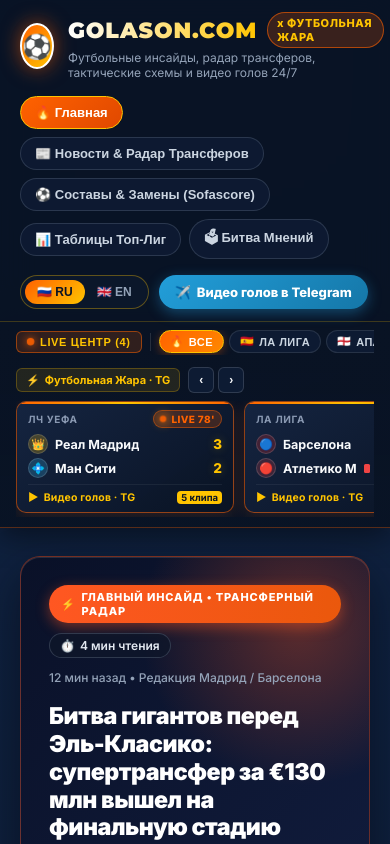
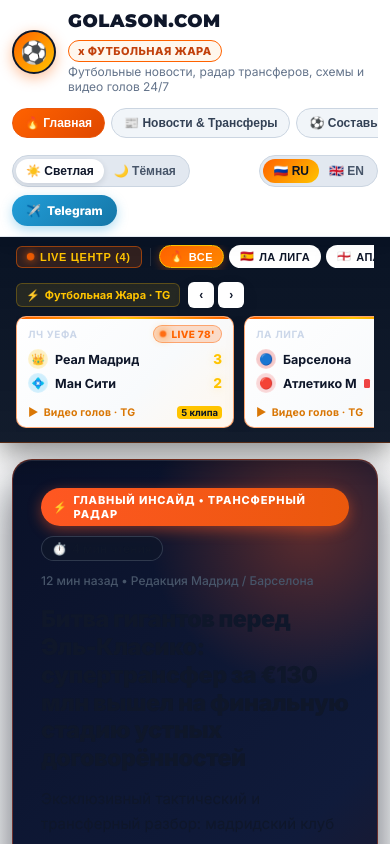
Before and after one commit to harutyunian/golason-media, a Next.js app: page / in a window 390 px wide. Shown: the top 844 px of the page. Built offline with nearby package versions, Linux system fonts and the light colour scheme.

Commit message:
feat(ui): default to White Theme with ☀️ Light / 🌙 Dark toggle and mobile-responsive grids

```diff
--- a/src/app/page.tsx
+++ b/src/app/page.tsx
@@ -1,6 +1,6 @@
 "use client";
 
-import React, { useState } from "react";
+import React, { useState, useEffect } from "react";
 import { LiveScoreTicker } from "@/components/ticker";
 import { LeagueStandingsTable } from "@/components/standings";
 import {
@@ -10,45 +10,78 @@
 } from "@/components/match";
 import { NewsArticleGrid } from "@/components/news/NewsArticleGrid";
 import { FanReactionPoll } from "@/components/polls/FanReactionPoll";
+import { getThemePalette, type ThemeMode } from "@/lib/theme";
+import { LightThemeAdapter } from "@/components/theme/LightThemeAdapter";
 
 type PortalLang = "ru" | "en";
 type NavSection = "all" | "news" | "tactics" | "standings" | "polls";
 
+const THEME_STORAGE_KEY = "golason_theme_mode_v1";
+
 export default function GolasonHomePage() {
   const [lang, setLang] = useState<PortalLang>("ru");
+  const [theme, setTheme] = useState<ThemeMode>("light");
   const [activeSection, setActiveSection] = useState<NavSection>("all");
 
+  useEffect(() => {
+    try {
+      const saved = window.localStorage.getItem(THEME_STORAGE_KEY);
+      if (saved === "light" || saved === "dark") {
+        setTheme(saved);
+      }
+    } catch {
+      // ignore storage errors
+    }
+  }, []);
+
+  const handleThemeChange = (nextTheme: ThemeMode) => {
+    setTheme(nextTheme);
+    try {
+      window.localStorage.setItem(THEME_STORAGE_KEY, nextTheme);
+    } catch {
+      // ignore storage errors
+    }
+  };
+
   const isRu = lang === "ru";
+  const isLight = theme === "light";
+  const palette = getThemePalette(theme);
 
-  const navItems: { id: NavSection; labelRu: string; labelEn: string; icon: string }[] = [
-    { id: "all", labelRu: "🔥 Главная", labelEn: "🔥 Home Hub", icon: "🔥" },
-    { id: "news", labelRu: "📰 Новости & Радар Трансферов", labelEn: "📰 News & Transfer Radar", icon: "📰" },
-    { id: "tactics", labelRu: "⚽ Составы & Замены (Sofascore)", labelEn: "⚽ Tactical Lineups & Subs", icon: "⚽" },
-    { id: "standings", labelRu: "📊 Таблицы Топ-Лиг", labelEn: "📊 League Standings", icon: "📊" },
-    { id: "polls", labelRu: "🗳 Битва Мнений", labelEn: "🗳 Fan Pulse Polls", icon: "🗳" },
+  const navItems: { id: NavSection; labelRu: string; labelEn: string }[] = [
+    { id: "all", labelRu: "🔥 Главная", labelEn: "🔥 Home Hub" },
+    { id: "news", labelRu: "📰 Новости & Трансферы", labelEn: "📰 News & Transfers" },
+    { id: "tactics", labelRu: "⚽ Составы & Замены", labelEn: "⚽ Lineups & Subs" },
+    { id: "standings", labelRu: "📊 Таблицы Лиг", labelEn: "📊 Standings" },
+    { id: "polls", labelRu: "🗳 Опросы", labelEn: "🗳 Polls" },
   ];
 
   return (
     <div
       style={{
         minHeight: "100vh",
-        background:
-          "radial-gradient(circle at 50% 0%, #102342 0%, #091324 45%, #050B14 100%)",
-        color: "#F8FAFC",
+        background: palette.pageBgGradient,
+        color: palette.textPrimary,
+        transition: "background 0.2s ease, color 0.2s ease",
       }}
     >
+      <LightThemeAdapter theme={theme} />
+
       {/* Top Brand Navigation Header */}
       <header
         style={{
           position: "sticky",
           top: 0,
           zIndex: 60,
-          backgroundColor: "rgba(9, 19, 36, 0.94)",
+          backgroundColor: palette.headerBg,
           backdropFilter: "blur(16px)",
-          borderBottom: "1px solid rgba(255, 196, 0, 0.22)",
+          borderBottom: `1px solid ${palette.headerBorder}`,
+          boxShadow: isLight
+            ? "0 4px 20px rgba(15, 23, 42, 0.05)"
+            : "0 4px 20px rgba(0, 0, 0, 0.4)",
         }}
       >
         <div
+          className="golason-header-inner"
           style={{
             maxWidth: "1440px",
             margin: "0 auto",
@@ -56,72 +89,87 @@
             display: "flex",
             alignItems: "center",
             justifyContent: "space-between",
-            gap: "16px",
+            gap: "14px",
             flexWrap: "wrap",
           }}
         >
           {/* Left: Brand Emblem + Title */}
-          <div style={{ display: "flex", alignItems: "center", gap: "14px" }}>
+          <div style={{ display: "flex", alignItems: "center", gap: "12px" }}>
             <div
+              data-keep-dark="true"
               style={{
-                width: "46px",
-                height: "46px",
+                width: "44px",
+                height: "44px",
                 borderRadius: "50%",
                 background: "linear-gradient(135deg, #FF6200 0%, #FFC400 100%)",
                 display: "flex",
                 alignItems: "center",
                 justifyContent: "center",
-                fontSize: "24px",
-                boxShadow: "0 0 20px rgba(255, 98, 0, 0.55)",
-                border: "2px solid #FFF",
+                fontSize: "22px",
+                boxShadow: "0 4px 14px rgba(255, 98, 0, 0.4)",
+                border: isLight ? "2px solid #0F172A" : "2px solid #FFF",
+                flexShrink: 0,
               }}
             >
               ⚽
             </div>
             <div>
-              <div style={{ display: "flex", alignItems: "center", gap: "10px" }}>
+              <div
+                style={{
+                  display: "flex",
+                  alignItems: "center",
+                  gap: "8px",
+                  flexWrap: "wrap",
+                }}
+              >
                 <span
                   style={{
                     fontFamily: "'Montserrat', sans-serif",
                     fontWeight: 900,
-                    fontSize: "22px",
-                    letterSpacing: "0.04em",
-                    background: "linear-gradient(90deg, #FFFFFF 0%, #FFC400 100%)",
-                    WebkitBackgroundClip: "text",
-                    WebkitTextFillColor: "transparent",
+                    fontSize: "clamp(18px, 3vw, 22px)",
+                    letterSpacing: "0.03em",
+                    color: isLight ? "#0F172A" : "#FFFFFF",
                   }}
                 >
                   GOLASON.COM
                 </span>
                 <span
+                  data-keep-dark="true"
                   style={{
-                    background: "rgba(255, 98, 0, 0.2)",
-                    border: "1px solid rgba(255, 98, 0, 0.6)",
-                    color: "#FFC400",
+                    background: isLight ? "#FFF7ED" : "rgba(255, 98, 0, 0.2)",
+                    border: "1px solid #FF6200",
+                    color: isLight ? "#C2410C" : "#FFC400",
                     fontSize: "11px",
                     fontWeight: 800,
                     padding: "3px 9px",
                     borderRadius: "999px",
-                    letterSpacing: "0.05em",
+                    letterSpacing: "0.04em",
                   }}
                 >
                   {isRu ? "x ФУТБОЛЬНАЯ ЖАРА" : "x FUTBOLNAYA JARA"}
                 </span>
               </div>
-              <div style={{ fontSize: "12px", color: "#94A3B8", marginTop: "2px" }}>
+              <div
+                style={{
+                  fontSize: "12px",
+                  color: palette.textMuted,
+                  marginTop: "2px",
+                }}
+              >
                 {isRu
-                  ? "Футбольные инсайды, радар трансферов, тактические схемы и видео голов 24/7"
-                  : "Breaking Football News, Transfer Reliability Radar, Tactical Lineups & Live Highlights"}
+                  ? "Футбольные новости, радар трансферов, схемы и видео голов 24/7"
+                  : "Breaking Football News, Transfer Radar, Lineups & Live Highlights"}
               </div>
             </div>
           </div>
 
           {/* Center: Section Switcher Pills */}
           <nav
+            className="golason-nav-scroll"
             style={{
               display: "flex",
               alignItems: "center",
-              gap: "8px",
+              gap: "6px",
               flexWrap: "wrap",
             }}
           >
@@ -130,16 +178,17 @@
               return (
                 <button
                   key={item.id}
+                  data-keep-dark={active ? "true" : undefined}
                   onClick={() => setActiveSection(item.id)}
                   style={{
                     cursor: "pointer",
                     border: active
-                      ? "1px solid #FFC400"
-                      : "1px solid rgba(148, 163, 184, 0.22)",
+                      ? "1px solid #EA580C"
+                      : `1px solid ${palette.pillBorder}`,
                     background: active
                       ? "linear-gradient(135deg, #FF6200 0%, #E04800 100%)"
-                      : "rgba(15, 29, 54, 0.75)",
-                    color: active ? "#FFFFFF" : "#CBD5E1",
+                      : palette.pillBg,
+                    color: active ? "#FFFFFF" : palette.textSecondary,
                     fontWeight: active ? 800 : 600,
                     fontSize: "13px",
                     padding: "8px 14px",
@@ -153,18 +202,78 @@
             })}
           </nav>
 
-          {/* Right: Bilingual RU/EN Toggle + Telegram CTA */}
-          <div style={{ display: "flex", alignItems: "center", gap: "10px" }}>
+          {/* Right: Theme Toggle (☀️ Light / 🌙 Dark) + RU/EN Toggle + Telegram CTA */}
+          <div
+            className="golason-controls-row"
+            style={{ display: "flex", alignItems: "center", gap: "8px" }}
+          >
+            {/* Theme Toggle Pill */}
             <div
+              data-keep-dark="true"
               style={{
                 display: "inline-flex",
-                background: "#0B172A",
-                padding: "4px",
+                background: isLight ? "#E2E8F0" : "#0B172A",
+                padding: "3px",
                 borderRadius: "999px",
-                border: "1px solid rgba(255, 196, 0, 0.35)",
+                border: isLight
+                  ? "1px solid #CBD5E1"
+                  : "1px solid rgba(255, 196, 0, 0.35)",
               }}
             >
               <button
+                data-keep-dark="true"
+                onClick={() => handleThemeChange("light")}
+                style={{
+                  cursor: "pointer",
+                  border: "none",
+                  background: isLight ? "#FFFFFF" : "transparent",
+                  color: isLight ? "#0F172A" : "#94A3B8",
+                  fontWeight: 800,
+                  fontSize: "12px",
+                  padding: "5px 10px",
+                  borderRadius: "999px",
+                  boxShadow: isLight
+                    ? "0 2px 6px rgba(15, 23, 42, 0.12)"
+                    : "none",
+                }}
+              >
+                ☀️ {isRu ? "Светлая" : "Light"}
+              </button>
+              <button
+                data-keep-dark="true"
+                onClick={() => handleThemeChange("dark")}
+                style={{
+                  cursor: "pointer",
+                  border: "none",
+                  background: !isLight
+                    ? "linear-gradient(135deg, #FF6200 0%, #FFC400 100%)"
+                    : "transparent",
+                  color: !isLight ? "#091324" : "#475569",
+                  fontWeight: 800,
+                  fontSize: "12px",
+                  padding: "5px 10px",
+                  borderRadius: "999px",
+                }}
+              >
+                🌙 {isRu ? "Тёмная" : "Dark"}
+              </button>
+            </div>
+
+            {/* Language Toggle Pill */}
+            <div
+              data-keep-dark="true"
+              style={{
+                display: "inline-flex",
+                background: isLight ? "#E2E8F0" : "#0B172A",
+                padding: "3px",
+                borderRadius: "999px",
+                border: isLight
+                  ? "1px solid #CBD5E1"
+                  : "1px solid rgba(255, 196, 0, 0.35)",
+              }}
+            >
+              <button
+                data-keep-dark="true"
                 onClick={() => setLang("ru")}
                 style={{
                   cursor: "pointer",
@@ -173,16 +282,17 @@
                     lang === "ru"
                       ? "linear-gradient(135deg, #FF6200 0%, #FFC400 100%)"
                       : "transparent",
-                  color: lang === "ru" ? "#091324" : "#94A3B8",
+                  color: lang === "ru" ? "#091324" : isLight ? "#475569" : "#94A3B8",
                   fontWeight: 800,
                   fontSize: "12px",
-                  padding: "5px 12px",
+                  padding: "5px 10px",
                   borderRadius: "999px",
                 }}
               >
                 🇷🇺 RU
               </button>
               <button
+                data-keep-dark="true"
                 onClick={() => setLang("en")}
                 style={{
                   cursor: "pointer",
@@ -191,10 +301,10 @@
                     lang === "en"
                       ? "linear-gradient(135deg, #FF6200 0%, #FFC400 100%)"
                       : "transparent",
-                  color: lang === "en" ? "#091324" : "#94A3B8",
+                  color: lang === "en" ? "#091324" : isLight ? "#475569" : "#94A3B8",
                   fontWeight: 800,
                   fontSize: "12px",
-                  padding: "5px 12px",
+                  padding: "5px 10px",
                   borderRadius: "999px",
                 }}
               >
@@ -203,6 +313,7 @@
             </div>
 
             <a
+              data-keep-dark="true"
               href="https://t.me/futbolnaya_jara"
               target="_blank"
               rel="noopener noreferrer"
@@ -211,17 +322,18 @@
                 background: "linear-gradient(135deg, #229ED9 0%, #1577A8 100%)",
                 color: "#FFFFFF",
                 fontWeight: 800,
-                fontSize: "13px",
-                padding: "9px 16px",
+                fontSize: "12px",
+                padding: "8px 14px",
                 borderRadius: "999px",
                 display: "inline-flex",
                 alignItems: "center",
                 gap: "6px",
-                boxShadow: "0 4px 14px rgba(34, 158, 217, 0.4)",
+                boxShadow: "0 4px 12px rgba(34, 158, 217, 0.35)",
+                whiteSpace: "nowrap",
               }}
             >
               <span>✈️</span>
-              <span>{isRu ? "Видео голов в Telegram" : "Goal Videos on Telegram"}</span>
+              <span>{isRu ? "Telegram" : "Telegram"}</span>
             </a>
           </div>
         </div>
@@ -232,13 +344,14 @@
 
       {/* Main Content Container */}
       <main
+        className="golason-main-container"
         style={{
           maxWidth: "1440px",
           margin: "0 auto",
           padding: "28px 20px 64px",
           display: "flex",
           flexDirection: "column",
-          gap: "44px",
+          gap: "40px",
         }}
       >
         {/* 1. Editorial News & Transfer Reliability Radar */}
@@ -249,8 +362,10 @@
         )}
 
         {/* 2. Telegram Video Highlight Bridge Banner */}
-        {(activeSection === "all" || activeSection === "tactics" || activeSection === "news") && (
-          <section id="telegram-bridge">
+        {(activeSection === "all" ||
+          activeSection === "tactics" ||
+          activeSection === "news") && (
+          <section id="telegram-bridge" data-keep-dark="true">
             <TelegramHighlightBanner lang={lang} />
           </section>
         )}
@@ -259,17 +374,18 @@
         {(activeSection === "all" || activeSection === "tactics") && (
           <section
             id="tactics-section"
-            style={{ display: "flex", flexDirection: "column", gap: "32px" }}
+            style={{ display: "flex", flexDirection: "column", gap: "28px" }}
           >
             <div>
               <div
+                data-keep-dark="true"
                 style={{
                   display: "inline-flex",
                   alignItems: "center",
                   gap: "8px",
-                  background: "rgba(255, 98, 0, 0.16)",
-                  border: "1px solid rgba(255, 196, 0, 0.45)",
-                  color: "#FFC400",
+                  background: isLight ? "#FFF7ED" : "rgba(255, 98, 0, 0.16)",
+                  border: "1px solid #FF6200",
+                  color: isLight ? "#C2410C" : "#FFC400",
                   padding: "6px 14px",
                   borderRadius: "999px",
                   fontSize: "12px",
@@ -279,14 +395,19 @@
               >
                 <span>⚽ LIVE MATCH CENTER</span>
                 <span>•</span>
-                <span>{isRu ? "ТАКТИЧЕСКАЯ СХЕМА И ЗАМЕНЫ" : "TACTICAL PITCH & SUBSTITUTIONS"}</span>
+                <span>
+                  {isRu
+                    ? "ТАКТИЧЕСКАЯ СХЕМА И ЗАМЕНЫ"
+                    : "TACTICAL PITCH & SUBSTITUTIONS"}
+                </span>
               </div>
               <h2
                 style={{
                   fontFamily: "'Montserrat', sans-serif",
-                  fontSize: "28px",
+                  fontSize: "clamp(20px, 3vw, 28px)",
                   fontWeight: 900,
                   margin: "0 0 8px 0",
+                  color: palette.textPrimary,
                 }}
               >
                 {isRu
@@ -295,7 +416,9 @@
               </h2>
             </div>
 
-            <TacticalPitch lang={lang} />
+            <div className="golason-pitch-scroll-wrap" data-keep-dark="true">
+              <TacticalPitch lang={lang} />
+            </div>
             <SubstitutionCard lang={lang} />
           </section>
         )}
@@ -306,21 +429,26 @@
           activeSection === "polls") && (
           <section
             id="standings-and-polls"
+            className="golason-two-col-grid"
             style={{
               display: "grid",
               gridTemplateColumns:
                 activeSection === "all"
-                  ? "repeat(auto-fit, minmax(460px, 1fr))"
+                  ? "repeat(auto-fit, minmax(min(100%, 440px), 1fr))"
                   : "1fr",
-              gap: "32px",
+              gap: "28px",
               alignItems: "start",
             }}
           >
             {(activeSection === "all" || activeSection === "standings") && (
-              <LeagueStandingsTable lang={lang} />
+              <div style={{ width: "100%", overflowX: "auto" }}>
+                <LeagueStandingsTable lang={lang} />
+              </div>
             )}
             {(activeSection === "all" || activeSection === "polls") && (
-              <FanReactionPoll lang={lang} />
+              <div style={{ width: "100%" }}>
+                <FanReactionPoll lang={lang} />
+              </div>
             )}
           </section>
         )}
@@ -329,10 +457,10 @@
       {/* Footer */}
       <footer
         style={{
-          borderTop: "1px solid rgba(148, 163, 184, 0.16)",
-          backgroundColor: "#050A14",
-          padding: "36px 20px",
-          marginTop: "40px",
+          borderTop: `1px solid ${palette.cardBorder}`,
+          backgroundColor: palette.footerBg,
+          padding: "32px 20px",
+          marginTop: "32px",
         }}
       >
         <div
@@ -344,34 +472,56 @@
             alignItems: "center",
             justifyContent: "space-between",
             gap: "16px",
-            color: "#94A3B8",
+            color: palette.textMuted,
             fontSize: "13px",
           }}
         >
           <div>
-            <strong style={{ color: "#FFFFFF" }}>GOLASON.COM x ФУТБОЛЬНАЯ ЖАРА</strong>{" "}
-            — {isRu ? "Международный футбольный портал (RU / EN)" : "Bilingual Football Media & Match Center (EN / RU)"}
+            <strong style={{ color: palette.textPrimary }}>
+              GOLASON.COM x ФУТБОЛЬНАЯ ЖАРА
+            </strong>{" "}
+            —{" "}
+            {isRu
+              ? "Международный футбольный портал (RU / EN)"
+              : "Bilingual Football Media & Match Center (EN / RU)"}
           </div>
-          <div style={{ display: "flex", gap: "18px", alignItems: "center" }}>
+          <div
+            style={{
+              display: "flex",
+              gap: "16px",
+              alignItems: "center",
+              flexWrap: "wrap",
+            }}
+          >
             <a
               href="https://t.me/futbolnaya_jara"
               target="_blank"
               rel="noopener noreferrer"
-              style={{ color: "#FFC400", textDecoration: "none", fontWeight: 700 }}
+              style={{
+                color: palette.accentOrange,
+                textDecoration: "none",
+                fontWeight: 800,
+              }}
             >
               Telegram: @futbolnaya_jara
             </a>
             <a
               href="/api/live"
-              style={{ color: "#94A3B8", textDecoration: "none" }}
+              style={{ color: palette.textMuted, textDecoration: "none" }}
             >
               Live API JSON
             </a>
             <a
               href="/sitemap.xml"
-              style={{ color: "#94A3B8", textDecoration: "none" }}
+              style={{ color: palette.textMuted, textDecoration: "none" }}
             >
-              Sitemap
+              Sitemap.xml
+            </a>
+            <a
+              href="/robots.txt"
+              style={{ color: palette.textMuted, textDecoration: "none" }}
+            >
+              Robots.txt
             </a>
           </div>
         </div>
```
